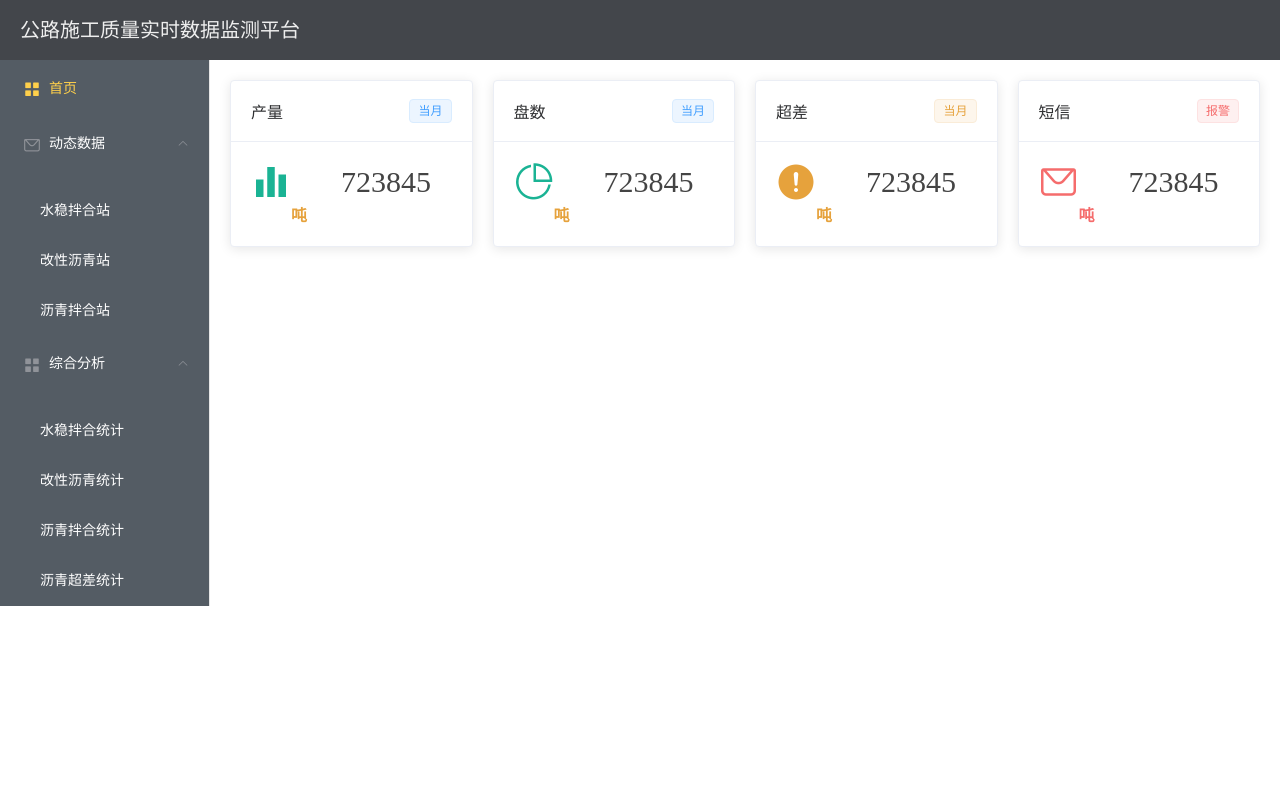
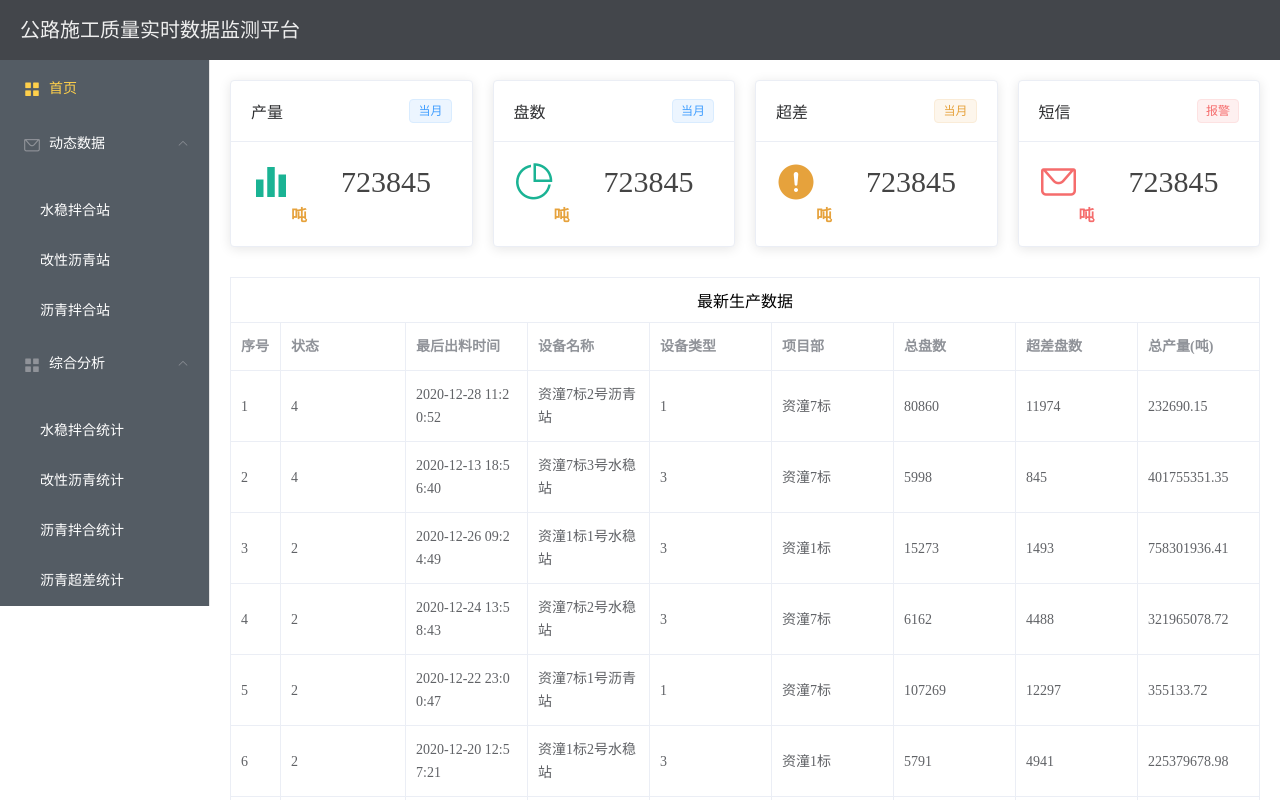
Before and after one commit to orochitian/demo, a Vue app: page /index in a window 1280 px wide. Shown: the top 800 px of the page. Built offline with nearby package versions, Linux system fonts and the light colour scheme; sample sign-in values are in the browser's storage.

Commit message:
ryan
添加首页列表

```diff
--- a/src/pages/index.vue
+++ b/src/pages/index.vue
@@ -54,43 +54,183 @@
         </el-card>
       </el-col>
     </el-row>
+    <div class="table-title">最新生产数据</div>
+    <el-table :data="tableData" border cell-class-name="cell-center" header-cell-class-name="cell-center">
+      <el-table-column type="index" width="50" label="序号"> </el-table-column>
+      <el-table-column prop="sbzt" label="状态"> </el-table-column>
+      <el-table-column prop="endDate" label="最后出料时间"> </el-table-column>
+      <el-table-column prop="sbmc" label="设备名称"> </el-table-column>
+      <el-table-column prop="sblx" label="设备类型"> </el-table-column>
+      <el-table-column prop="ssbd" label="项目部"> </el-table-column>
+      <el-table-column prop="zps" label="总盘数"> </el-table-column>
+      <el-table-column prop="ccps" label="超差盘数"> </el-table-column>
+      <el-table-column prop="pzz" label="总产量(吨)"> </el-table-column>
+    </el-table>
   </div>
 </template>
 
 <script>
 export default {
+  data() {
+    return {
+      tableData: [
+        {
+          sbbh: 'e06b6ebfee41449c94703872225e0479',
+          ssjtt: '677f90dcb45c43599f0702fd0ed661d4',
+          ssglc: '5b878dea9dad46cdb1c37aa6856f9739',
+          ssbd: '资潼7标',
+          sbmc: '资潼7标2号沥青站',
+          sblx: '1',
+          sbzt: '4',
+          lastHeartTime: 1609238451000,
+          endDate: '2020-12-28 11:20:52',
+          zps: '80860',
+          pzz: '232690.15',
+          ccps: '11974'
+        },
+        {
+          sbbh: 'b63c81bdf65347439eca7b2f4bbd0bfa',
+          ssjtt: '677f90dcb45c43599f0702fd0ed661d4',
+          ssglc: '5b878dea9dad46cdb1c37aa6856f9739',
+          ssbd: '资潼7标',
+          sbmc: '资潼7标3号水稳站',
+          sblx: '3',
+          sbzt: '4',
+          lastHeartTime: 1609238450000,
+          endDate: '2020-12-13 18:56:40',
+          zps: '5998',
+          pzz: '401755351.35',
+          ccps: '845'
+        },
+        {
+          sbbh: '7d4312ec2be04d8da6ec60907c4e08a6',
+          ssjtt: '677f90dcb45c43599f0702fd0ed661d4',
+          ssglc: '5b878dea9dad46cdb1c37aa6856f9739',
+          ssbd: '资潼1标',
+          sbmc: '资潼1标1号水稳站',
+          sblx: '3',
+          sbzt: '2',
+          lastHeartTime: 1608974781000,
+          endDate: '2020-12-26 09:24:49',
+          zps: '15273',
+          pzz: '758301936.41',
+          ccps: '1493'
+        },
+        {
+          sbbh: 'a8fc1f14cbe14070b8b15faf206d7311',
+          ssjtt: '677f90dcb45c43599f0702fd0ed661d4',
+          ssglc: '5b878dea9dad46cdb1c37aa6856f9739',
+          ssbd: '资潼7标',
+          sbmc: '资潼7标2号水稳站',
+          sblx: '3',
+          sbzt: '2',
+          lastHeartTime: 1608875706000,
+          endDate: '2020-12-24 13:58:43',
+          zps: '6162',
+          pzz: '321965078.72',
+          ccps: '4488'
+        },
+        {
+          sbbh: '673920851e874b9ca882e98edab3d08a',
+          ssjtt: '677f90dcb45c43599f0702fd0ed661d4',
+          ssglc: '5b878dea9dad46cdb1c37aa6856f9739',
+          ssbd: '资潼7标',
+          sbmc: '资潼7标1号沥青站',
+          sblx: '1',
+          sbzt: '2',
+          lastHeartTime: 1608708145000,
+          endDate: '2020-12-22 23:00:47',
+          zps: '107269',
+          pzz: '355133.72',
+          ccps: '12297'
+        },
+        {
+          sbbh: '49fe8f169fce4279aae90646cc032ef5',
+          ssjtt: '677f90dcb45c43599f0702fd0ed661d4',
+          ssglc: '5b878dea9dad46cdb1c37aa6856f9739',
+          ssbd: '资潼1标',
+          sbmc: '资潼1标2号水稳站',
+          sblx: '3',
+          sbzt: '2',
+          lastHeartTime: 1608441561000,
+          endDate: '2020-12-20 12:57:21',
+          zps: '5791',
+          pzz: '225379678.98',
+          ccps: '4941'
+        },
+        {
+          sbbh: 'c989df1772b24b0eac159f350ea421e1',
+          ssjtt: '677f90dcb45c43599f0702fd0ed661d4',
+          ssglc: '5b878dea9dad46cdb1c37aa6856f9739',
+          ssbd: '资潼4标',
+          sbmc: '资潼4标沥青站',
+          sblx: '1',
+          sbzt: '2',
+          lastHeartTime: 1608283221000,
+          endDate: '2020-12-14 18:19:11',
+          zps: '87928',
+          pzz: '510761.04',
+          ccps: '36915'
+        },
+        {
+          sbbh: '3a5948e5811c442cbcfb71ac0643eaea',
+          ssjtt: '677f90dcb45c43599f0702fd0ed661d4',
+          ssglc: '5b878dea9dad46cdb1c37aa6856f9739',
+          ssbd: '资潼7标',
+          sbmc: '资潼7标1号水稳站',
+          sblx: '3',
+          sbzt: '2',
+          lastHeartTime: 1607414584000,
+          endDate: '2020-12-07 16:17:50',
+          zps: '5852',
+          pzz: '316852259.06',
+          ccps: '163'
+        },
+      ],
+    }
+  },
   methods: {
     turn() {},
   },
-};
+}
 </script>
 
 <style scoped lang="scss">
-  .index{
+.index {
   color: red;
 }
-  .box-card{
-    .body{
+.box-card {
+  .body {
     vertical-align: middle;
-      .img{
+    .img {
       font-size: 40px;
       color: #1ab394;
       vertical-align: middle;
     }
-      .count{
+    .count {
       display: inline-block;
       vertical-align: middle;
       font-size: 30px;
       margin-left: 50px;
       color: #444;
     }
-      .unit{
+    .unit {
       display: inline-block;
       margin-left: 40px;
       vertical-align: bottom;
       font-weight: bold;
-        color: #E6A23C;
+      color: #e6a23c;
     }
   }
 }
+/deep/ .cell-center{
+  text-align: center;
+}
+.table-title{
+  border: 1px solid #EBEEF5;
+  border-bottom: none;
+  margin-top: 30px;
+  padding: 10px;
+  text-align: center;
+}
 </style>
```
Also changed, not shown: 1 other file (tests, documents, lock files or other folders). Lines whose indentation alone changed are shown as unchanged.
